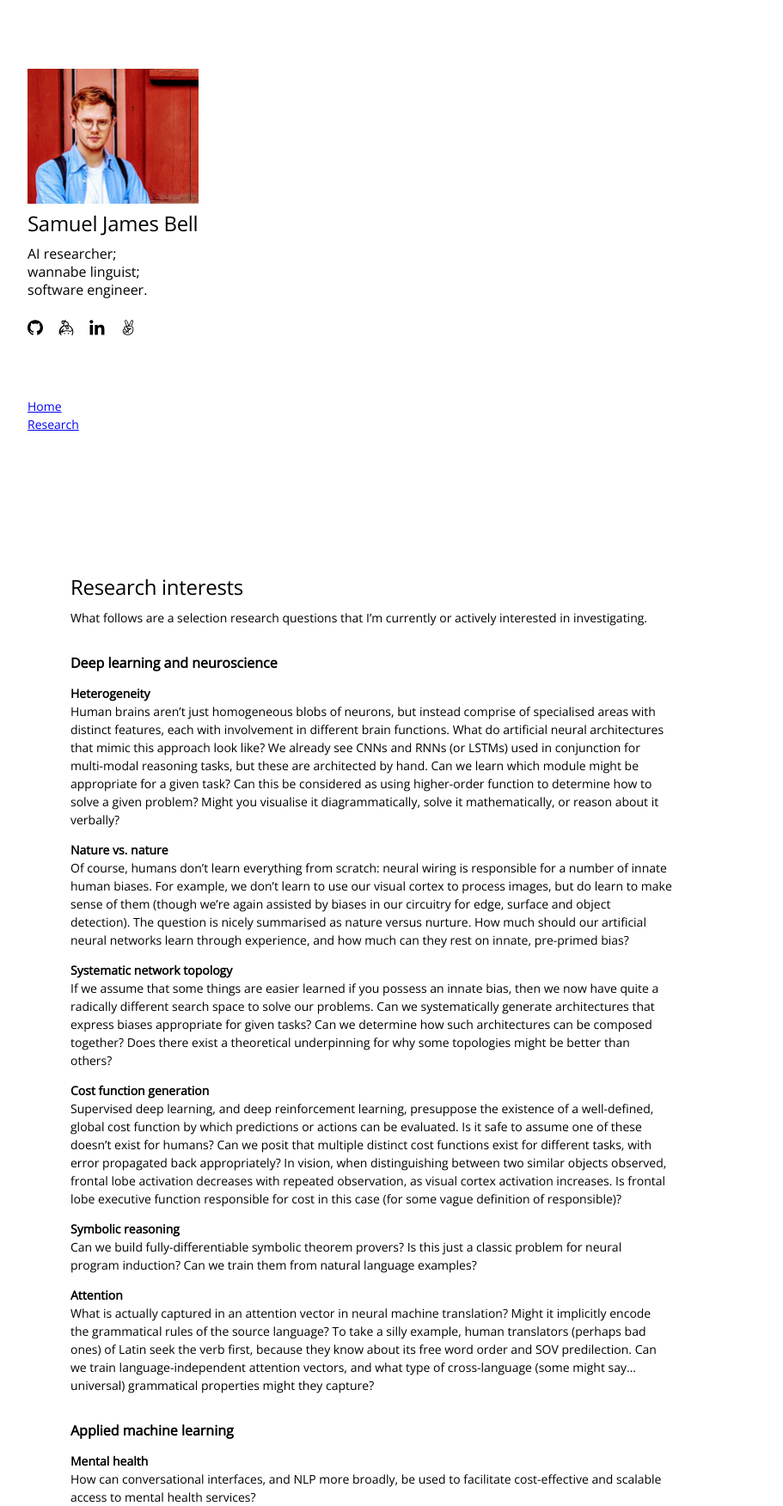
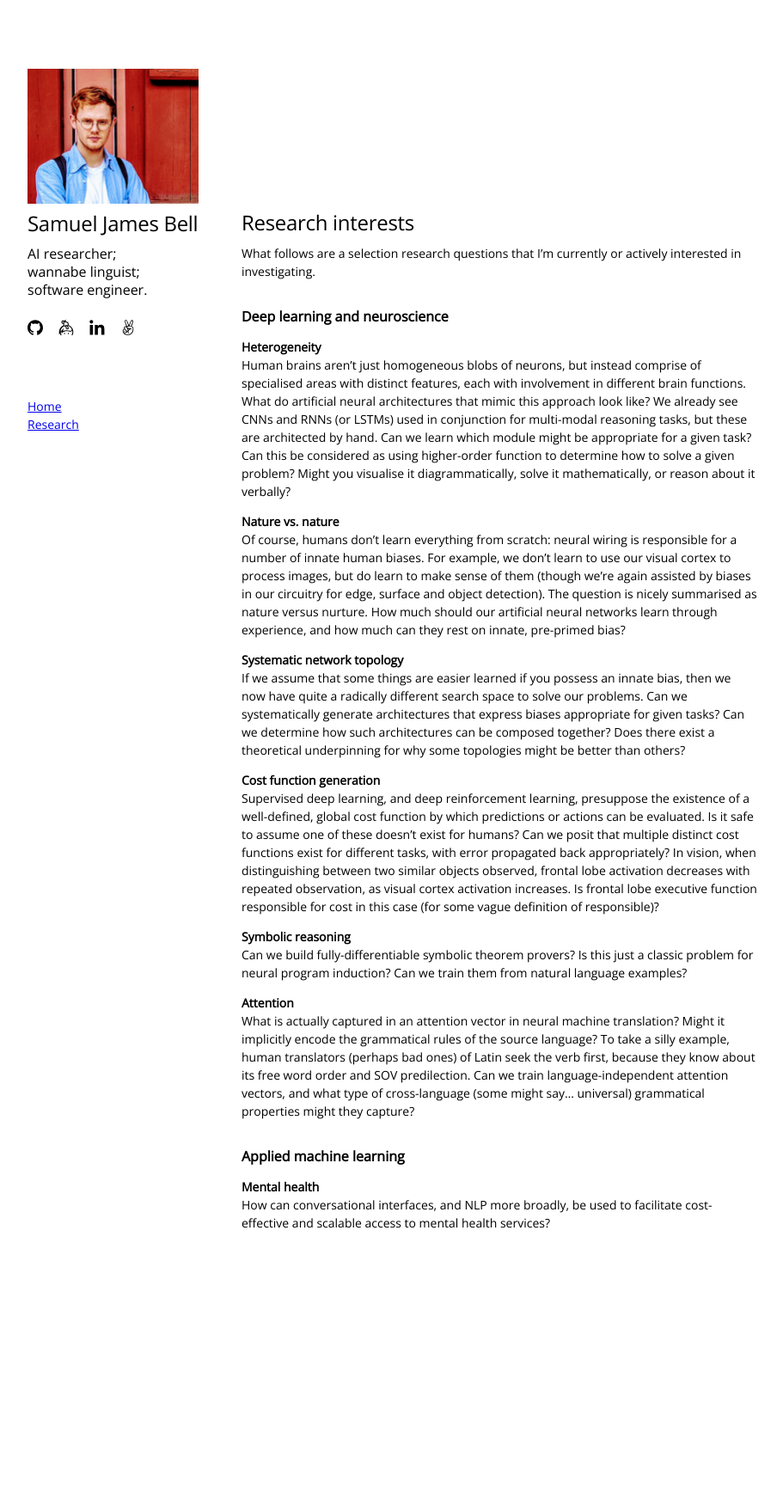
Before and after one commit to samueljamesbell/samueljamesbell.github.io, a Jekyll site: the page built from research.md, in a window 1280 px wide. Shown: the whole page at 86% size, without its empty margins (68-979 px from the left). Built offline with Jekyll 4.4.1, drawn with Linux system fonts in a browser that asks for light colours; after the commit the page ends 1433 px from its top, so only the background shows below that.

Commit message:
Fix dodgy CSS width

```diff
--- a/css/styles.css
+++ b/css/styles.css
@@ -84,7 +84,7 @@ img {
     }
 
     .left-column {
-        width: 300x;
+        width: 300px;
         display: block;
     }
 
@@ -214,7 +214,7 @@ img {
     .right-column {
         float: left;
         display: block;
-        width: 700px;
+        width: 600px;
         padding-top: 156px;
         padding-left: 50px;
         margin-bottom: 80px;
```
